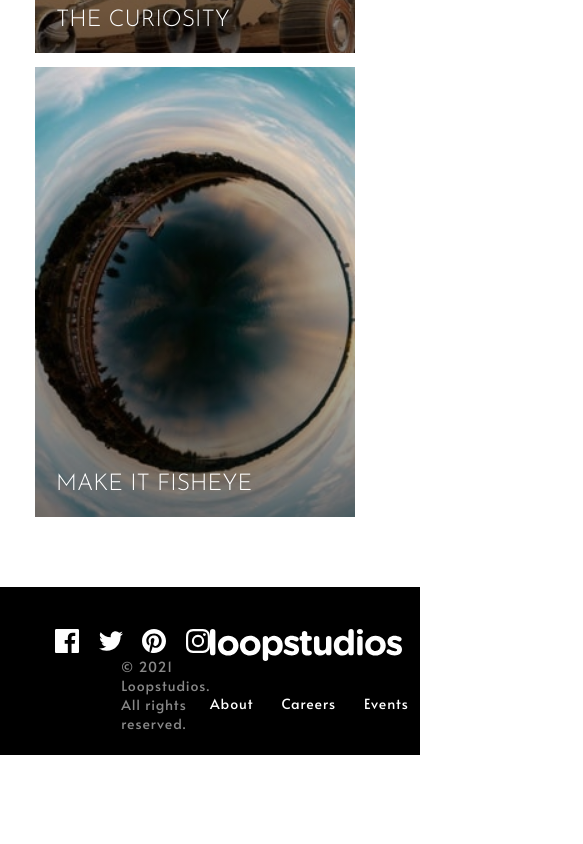
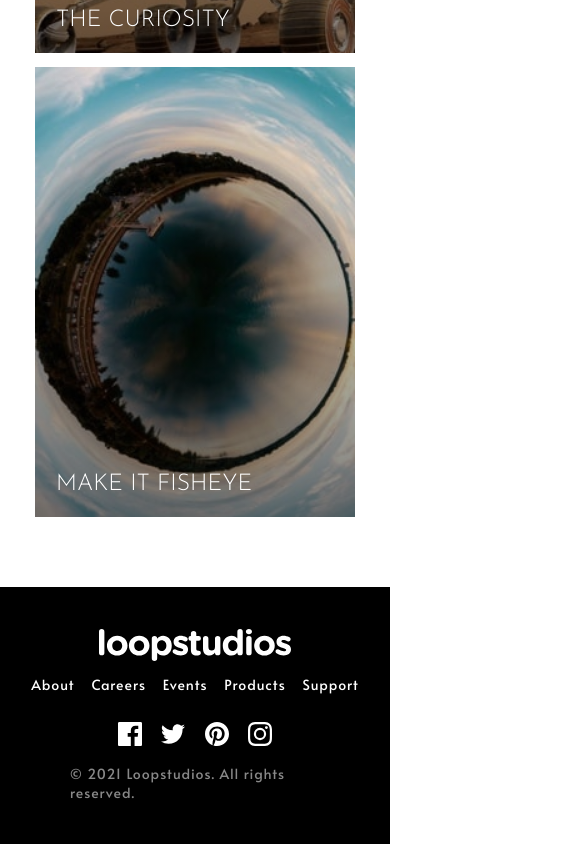
Before and after one commit to TiagoDiass/loopstudios-landing-page, a Next.js app: page / in a window 390 px wide. Shown: the part 4907-5751 px from the top of the page, 583 px wide, since content can reach past the window. Before the commit the page ends 5662 px from the top, so only its background shows below. Built offline with nearby package versions, Linux system fonts and the light colour scheme.

Commit message:
feat: add responsive styles to footer

```diff
--- a/src/components/Footer/Footer.styles.ts
+++ b/src/components/Footer/Footer.styles.ts
@@ -5,7 +5,7 @@ export const Footer = styled.footer`
   align-items: center;
   justify-content: center;
   padding: 3rem 15rem;
-  height: 12rem;
+  min-height: 12rem;
   background-color: var(--black);
 
   .content {
@@ -76,4 +76,28 @@ export const Footer = styled.footer`
       }
     }
   }
+
+  @media (max-width: 960px) {
+    padding: 3rem 5rem;
+
+    .content {
+      flex-direction: column;
+      row-gap: 2rem;
+      justify-content: center;
+
+      .leftBlock,
+      .rightBlock {
+        height: 100%;
+        width: 100%;
+        align-items: center;
+        row-gap: 1rem;
+      }
+    }
+  }
+
+  @media (max-width: 768px) {
+    .content .leftBlock nav {
+      column-gap: 1.2rem;
+    }
+  }
 `;
```
